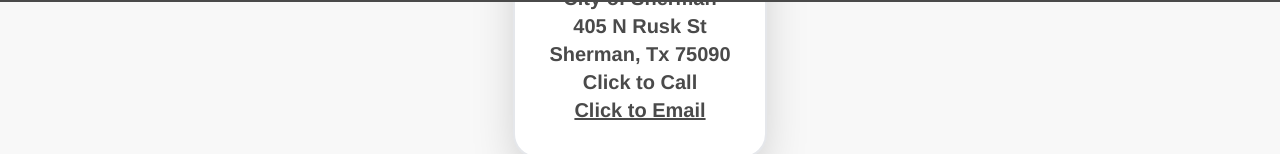
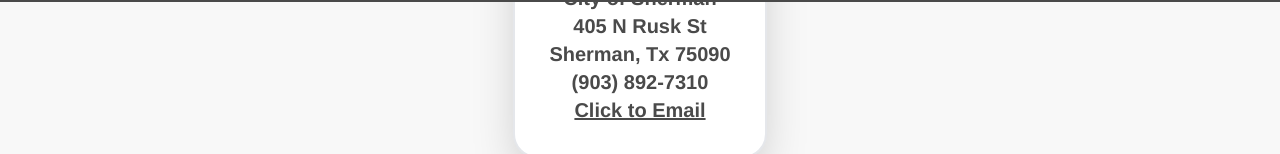
Before and after one commit to dwightlagrone1971/shermangis, a Vue app: page /#/contacts in a window 1280 px wide. Shown: the part 798-952 px from the top of the page. Built offline with nearby package versions, Linux system fonts and the light colour scheme.

Commit message:
Commit-081921-v4

```diff
--- a/src/views/Contacts.vue
+++ b/src/views/Contacts.vue
@@ -16,11 +16,11 @@
         <h2 class="text-xl font-semibold" style="color: #4a4a4a">{{ contact.city }}</h2>
         <div class="">
           <a
-            href="tel+:{{contact.phone}}"
+            href="tel+:{{ contact.phone }}"
             class="text-xl font-semibold"
             style="color: #4a4a4a"
             target="_blank"
-          >Click to Call</a>
+          >{{ contact.phone }}</a>
         </div>
         <div class="">
           <a
```
